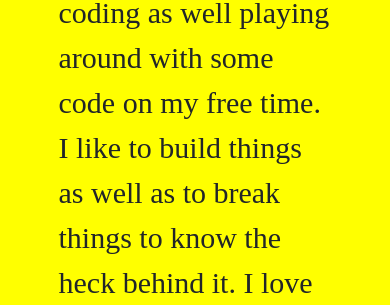
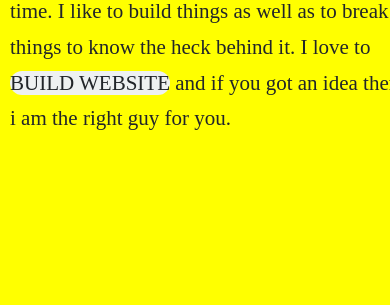
Before and after one commit to fullstuffdeveloper/new-blog-site, a Gatsby site: page /about in a window 390 px wide. Shown: the part 234-539 px from the top of the page. Built offline with nearby package versions, Linux system fonts and the light colour scheme; Gatsby itself is replaced by a stand-in of ours.

Commit message:
Added some responsiveness to all pages using media query

```diff
--- a/src/styles/about.scss
+++ b/src/styles/about.scss
@@ -1,13 +1,37 @@
 .about-container {
     height: 100vh;
-    margin: 20% 15%;
+    // margin: 20% 15%;
+    position: relative;
+    top: 68px;
+    @media screen and (max-width: 767px) {
+        height: 100vh;
+        position: relative;
+        top: 25px;
+        left: 10px;
+    }
 
     p {
-        font-size: 30px;
-        font-family: cursive;
+        @media screen and (max-width: 767px) {
+             font-size: 14px;
+             font-family: 'Lustria', serif;
+             zoom: 150%;
+             position: relative;
+             top: 9%;
+             line-height: 1.7;
+        }
+        @media screen and (min-width: 768px) {
+             font-size: 14px;
+             font-family: 'Lustria', serif;
+             zoom: 150%;
+             position: relative;
+             top: 17%;
+                margin: 0 63px;
+             line-height: 1.7;
+        }
+
     }
     &__fancy-text {
-        background: #00B1D2FF;
+        background: rgb(238, 241, 241);
         border-radius: 12px;
         text-transform: uppercase;
     }
```
Also changed, not shown: src/styles/contact.module.scss (+16 -5 lines), src/styles/index.scss (+6 -3 lines).
